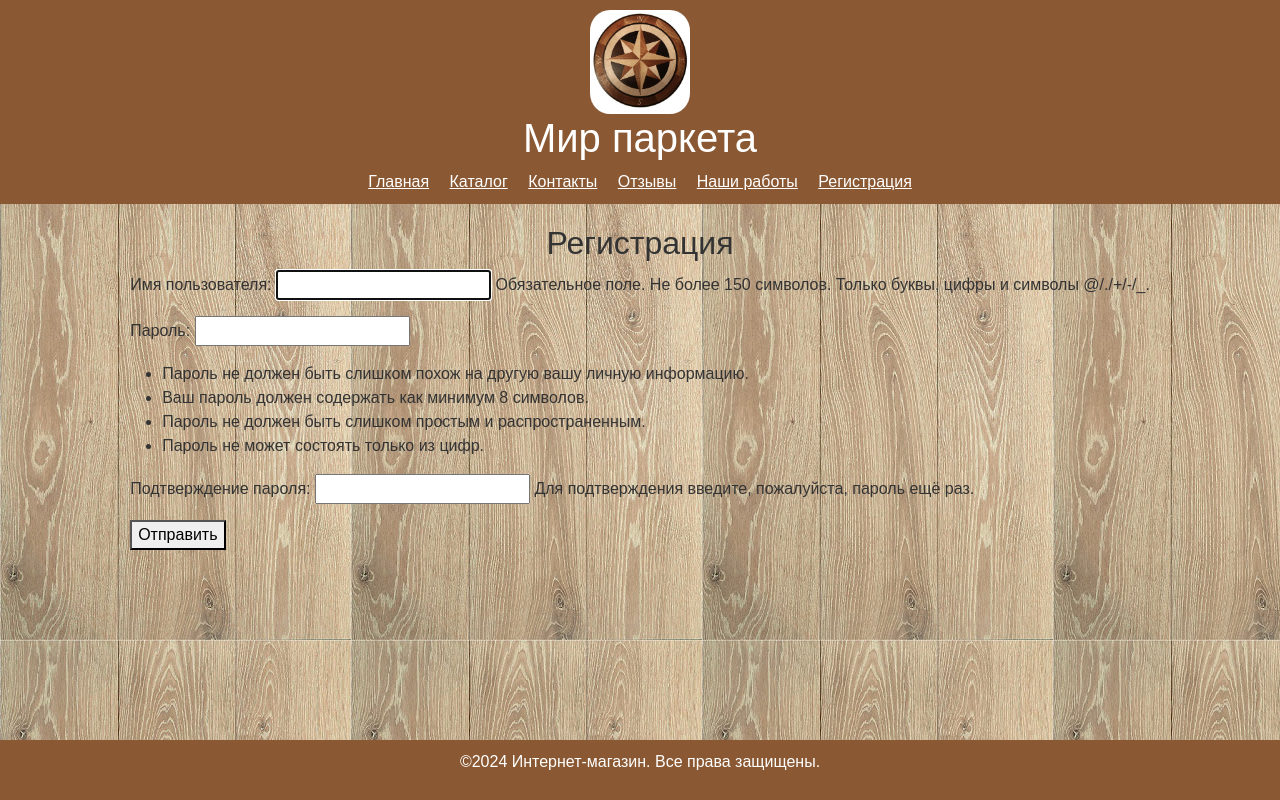
After one commit to allabergenovvyacheslav/Diploma_Django, a Django app: page /website_sign_up/ in a window 1280 px wide. The commit adds this page. Run offline with Django 4.2, Linux system fonts and the light colour scheme.

Commit message:
25/12/2024

```diff
--- a/shop/catalog/urls.py
+++ b/shop/catalog/urls.py
@@ -12,4 +12,5 @@ urlpatterns = [
     path('works/', works_page, name='works'),
     path('category/<str:category_name>/', products_by_category, name='products_by_category'),
     path('products/<int:product_id>/reviews/', product_reviews, name='product_reviews'),
+    path('website_sign_up/', sign_up_by_website, name='sign_up_by_website'),
 ]
--- a/shop/catalog/views.py
+++ b/shop/catalog/views.py
@@ -2,6 +2,8 @@ from django.shortcuts import render, get_object_or_404, redirect
 from django.core.paginator import Paginator
 from django.http import HttpResponse
 from django.views import View
+from django.contrib.auth.forms import UserCreationForm
+from django.contrib.auth import login, authenticate
 from .forms import ContactForm, ReviewForm
 from .models import Product, Category, Review, Work
 
@@ -71,6 +73,24 @@ def reviews_all(request):
     return render(request, 'catalog/reviews_all_products.html', {'reviews': reviews})
 
 
+# Создание представления регистрации пользователя
+def sign_up_by_website(request):
+    if request.method == 'POST':
+        form = UserCreationForm(request.POST)
+        if form.is_valid():
+            form.save()
+            # получаем имя пользователя и пароль из формы
+            username = form.cleaned_data.get('username')
+            password = form.cleaned_data.get('password1')
+            # выполняем аутентификацию
+            user = authenticate(username=username, password=password)
+            login(request, user)
+            return redirect('/') # возвращаемся на главную
+    else:
+        form = UserCreationForm()
+    return render(request, 'catalog/registration_page.html', {'form': form})
+
+
 def works_page(request):
     works = Work.objects.all()
     return render(request, 'catalog/works_page.html', {'works': works})
--- a/shop/shop/settings.py
+++ b/shop/shop/settings.py
@@ -105,7 +105,7 @@ AUTH_PASSWORD_VALIDATORS = [
 # Internationalization
 # https://docs.djangoproject.com/en/4.2/topics/i18n/
 
-LANGUAGE_CODE = 'en-us'
+LANGUAGE_CODE = 'ru-RU'
 
 TIME_ZONE = 'UTC'
 
--- a/shop/templates/base.html
+++ b/shop/templates/base.html
@@ -21,7 +21,8 @@
             <a href="/products/" class="text-white me-3">Каталог</a>
             <a href="/contact/" class="text-white me-3">Контакты</a>
             <a href="/reviews/" class="text-white me-3">Отзывы</a>
-            <a href="/works/" class="text-white">Наши работы</a>
+            <a href="/works/" class="text-white me-3">Наши работы</a>
+            <a href="/website_sign_up/" class="text-white">Регистрация</a>
         </nav>
     </header>
 
--- /dev/null
+++ b/shop/templates/catalog/registration_page.html
@@ -0,0 +1,12 @@
+{% extends 'base.html' %}
+
+{% block title %}Регистрация пользователя{% endblock %}
+
+{% block content %}
+    <h2>Регистрация</h2>
+        <form method="post">
+        {% csrf_token %}
+        {{ form.as_p }}
+        <button type="submit">Отправить</button>
+        </form>
+{% endblock %}
```
Also changed, not shown: shop/db.sqlite3.
